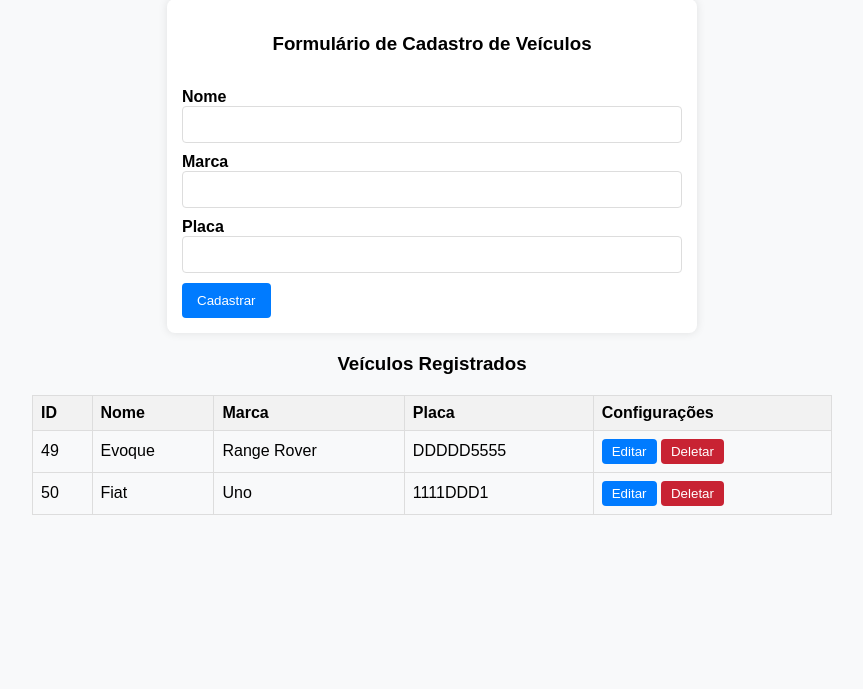
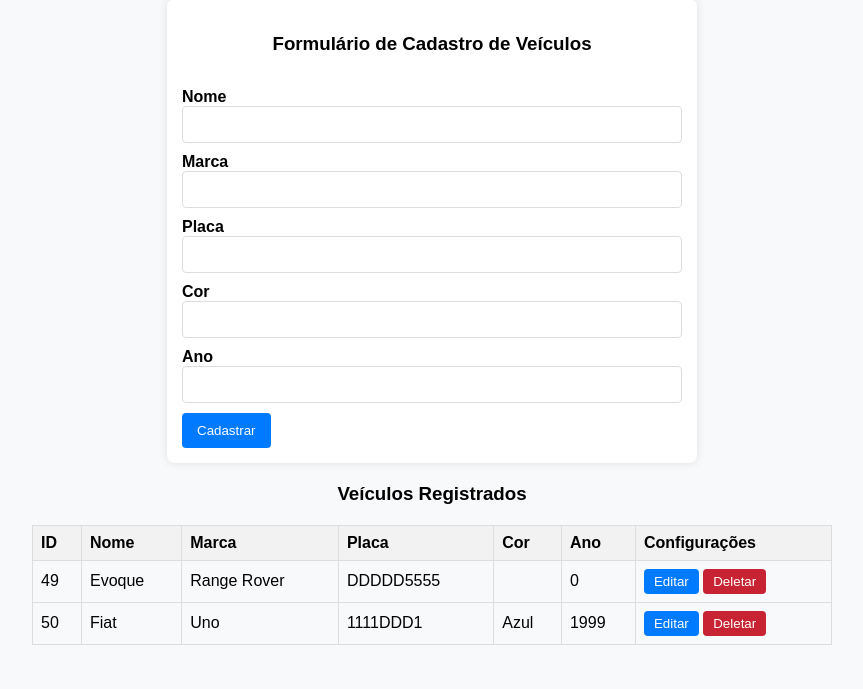
Before and after one commit to eliass0usa/CrudCarros-Django, a Django app: page / in a window 1280 px wide. Shown: the part 111-800 px from the top of the page, without its empty margins (208-1071 px from the left). Run offline with Django 5.2, Linux system fonts and the light colour scheme; data comes from the database, SQL or seed files in the repository; both versions use the stored data as it was after the commit.

Commit message:
feat: edit db

```diff
--- a/core/admin.py
+++ b/core/admin.py
@@ -1,4 +1,5 @@
 from django.contrib import admin
-from .models import Carro
+from .models import Cliente, Carro
 
 admin.site.register(Carro)
+admin.site.register(Cliente)
--- a/core/models.py
+++ b/core/models.py
@@ -1,9 +1,21 @@
 from django.db import models
+
+class Cliente(models.Model):
+  cpf = models.CharField(max_length=11, null=False, default="")
+  nome = models.CharField(max_length=50, null=False, default="")
+  sobrenome = models.CharField(max_length=100, null=False, default="")
+  nascimento = models.IntegerField(default="")
+
+  def __str__(self):
+    return self.nome
 
 class Carro(models.Model):
   nome = models.CharField(max_length=50, null=False, default="")
   marca = models.CharField(max_length=100, null=False, default="")
   placa = models.CharField(max_length=8, null=False, default="")
+  cor = models.CharField(max_length=20, null=False, default="")
+  ano = models.IntegerField(null=False, default="")
+  cliente = models.ForeignKey(to='core.Cliente', on_delete=models.CASCADE, null=True)
 
   def __str__(self):
-    return "{} | {} | {}".format(self.nome, self.marca, self.placa)
+    return self.carro
--- a/core/static/templates/index.html
+++ b/core/static/templates/index.html
@@ -28,6 +28,10 @@
       <input type="text" name="marca" required>
       <label for="placa"><strong>Placa</strong></label>
       <input type="text" name="placa" required>
+      <label for="placa"><strong>Cor</strong></label>
+      <input type="text" name="cor" required>
+      <label for="placa"><strong>Ano</strong></label>
+      <input type="text" name="ano" required>
       <button type="submit">Cadastrar</button>
     </form>
   </div>
@@ -41,6 +45,8 @@
           <th>Nome</th>
           <th>Marca</th>
           <th>Placa</th>
+          <th>Cor</th>
+          <th>Ano</th>
           <th>Configurações</th>
         </tr>
       </thead>
@@ -51,6 +57,8 @@
           <td>{{ carro.nome }}</td>
           <td>{{ carro.marca }}</td>
           <td>{{ carro.placa }}</td>
+          <td>{{ carro.cor }}</td>
+          <td>{{ carro.ano }}</td>
           <td><a href="{% url 'editar' carro.id %}"><button class="botoes" id="editar">Editar</button></a>
             <a href="{% url 'delete' carro.id %}"><button class="botoes" id="deletar">Deletar</button></a>
           </td>
--- a/core/views.py
+++ b/core/views.py
@@ -9,7 +9,9 @@ def salvar(request):
   cnome = request.POST.get("nome")
   cmarca = request.POST.get("marca")
   cplaca = request.POST.get("placa")
-  Carro.objects.create(nome=cnome, marca=cmarca, placa=cplaca)
+  ccor = request.POST.get("cor")
+  cano = request.POST.get("ano")
+  Carro.objects.create(nome=cnome, marca=cmarca, placa=cplaca, cor=ccor, ano=cano)
   carros = Carro.objects.all()
   return render(request, "index.html", {'carros':carros})
 
```
Also changed, not shown: core/migrations/0003_cliente_carro_ano_carro_cor_alter_carro_marca_and_more.py (added), core/migrations/0004_alter_carro_ano_alter_carro_cliente_and_more.py (added), db.sqlite3.
